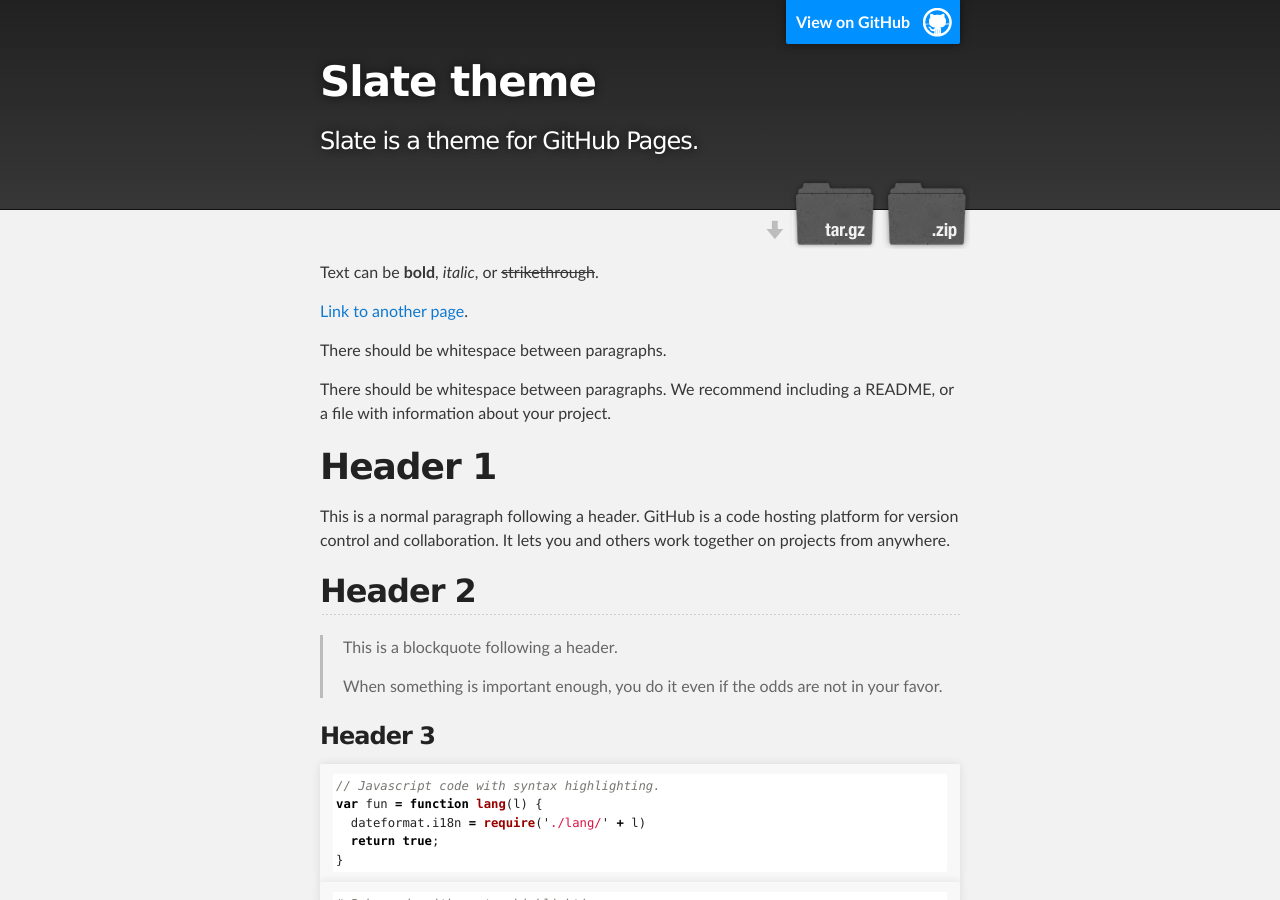
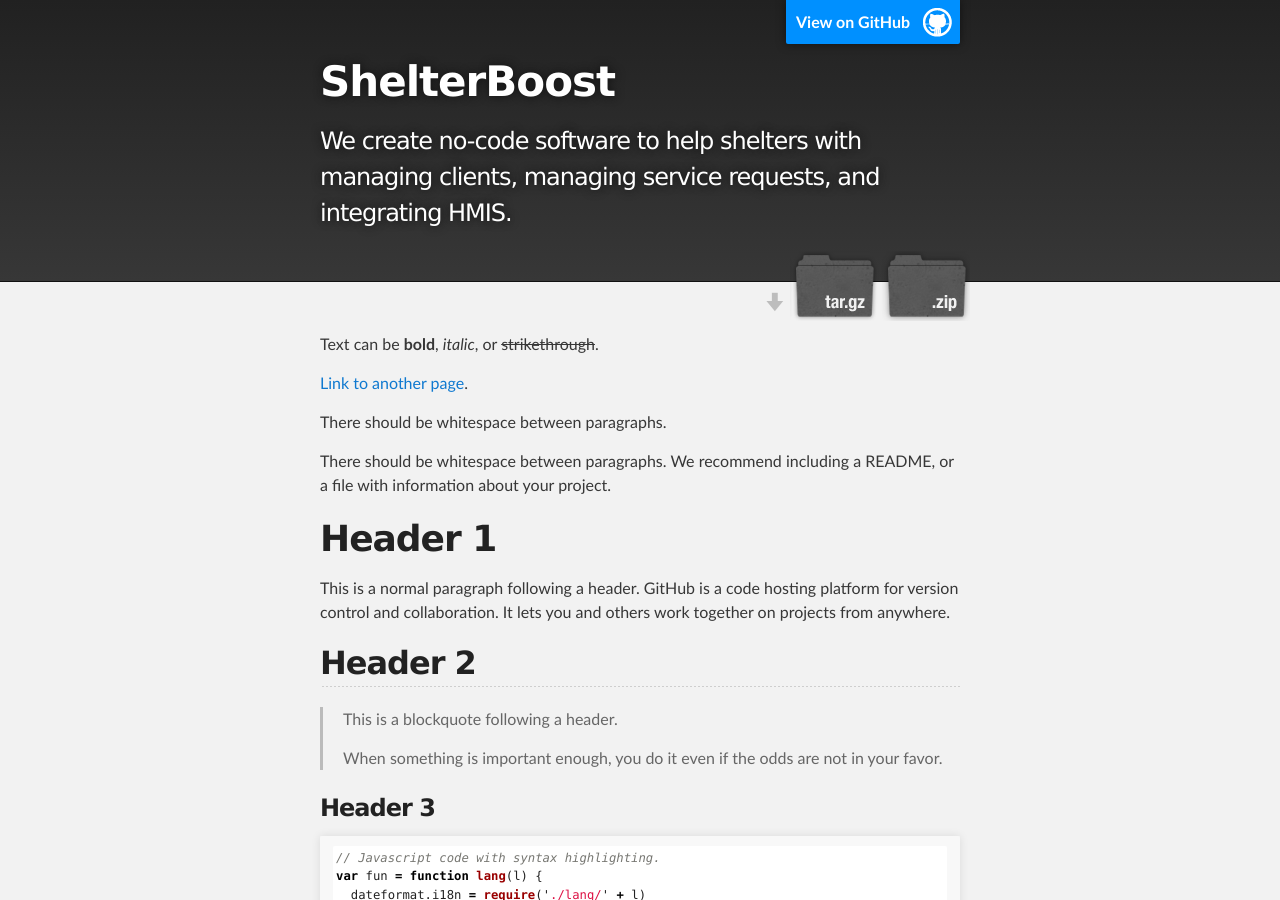
Before and after one commit to kevinmoseni/ShelterBoost_website, a Jekyll site: the page built from index.md, in a window 1280 px wide and 900 px high. Built offline with Jekyll 4.4.1, drawn with Linux system fonts in a browser that asks for light colours; some of the changed text lies outside the part shown.

Commit message:
Top of site

```diff
--- a/_config.yml
+++ b/_config.yml
@@ -1,5 +1,5 @@
-title: Slate theme
-description: Slate is a theme for GitHub Pages.
+title: ShelterBoost
+description: We create no-code software to help shelters with managing clients, managing service requests, and integrating HMIS.
 show_downloads: true
 google_analytics:
 theme: jekyll-theme-slate
```
